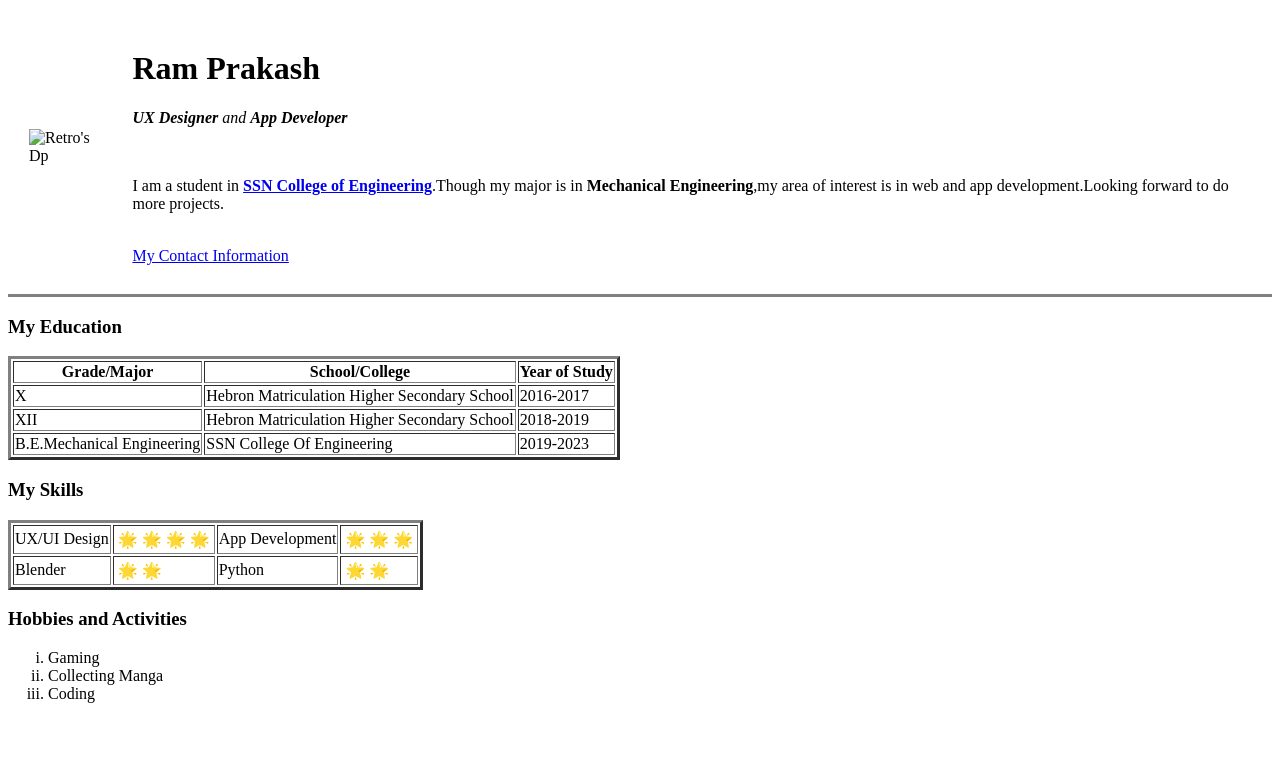
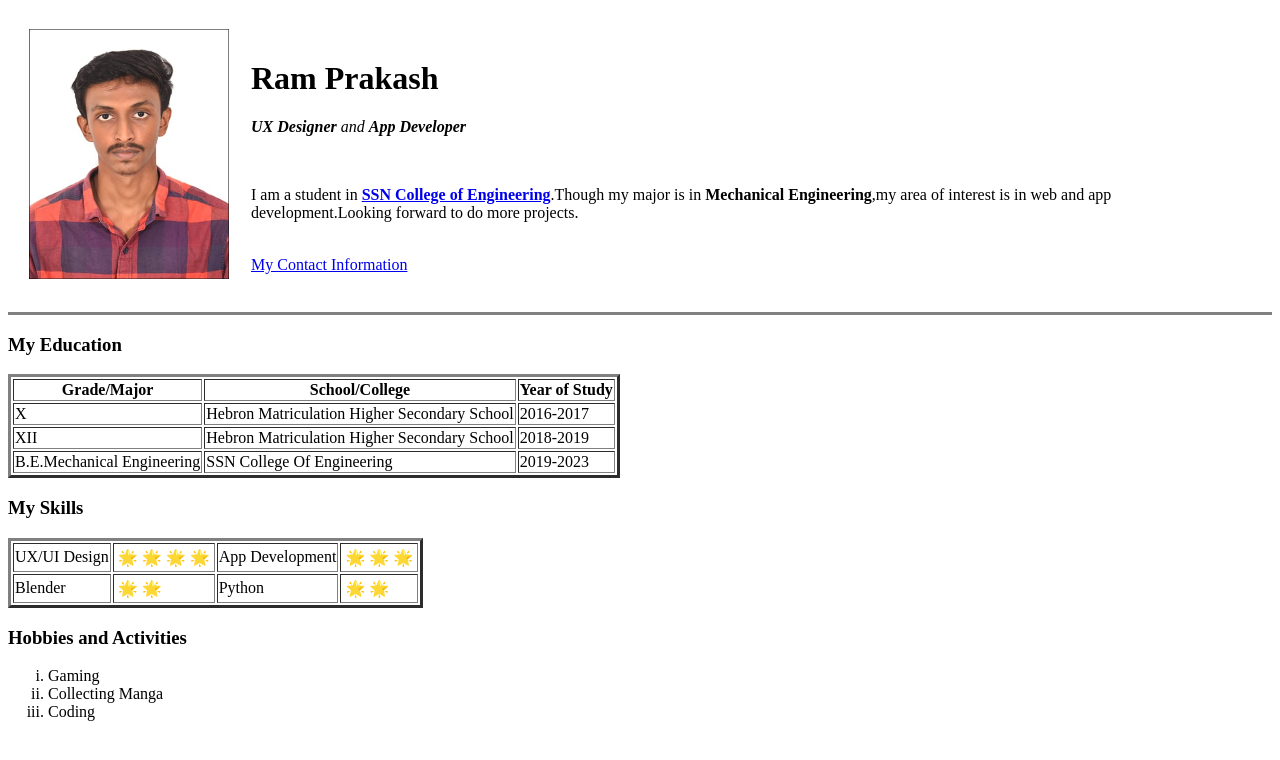
Before and after one commit to ramprakash1802/cv, a plain HTML site: page index.html in a window 1280 px wide. Drawn offline with Linux system fonts and the light colour scheme.

Commit message:
Add files via upload

```diff
--- a/index.html
+++ b/index.html
@@ -9,7 +9,7 @@
 <body>
   <table cellspacing="20">
     <tr>
-      <td><img src="./images/WhatsApp Image 2022-09-11 at 23.06.28.jpeg" alt="Retro's Dp" height="250" width="200"></td>
+      <td><img src="./WhatsApp Image 2022-09-11 at 23.06.28.jpeg" alt="Retro's Dp" height="250" width="200"></td>
       <td>
         <h1>Ram Prakash</h1>
         <p><em><strong>UX Designer</strong> and <strong>App
```
